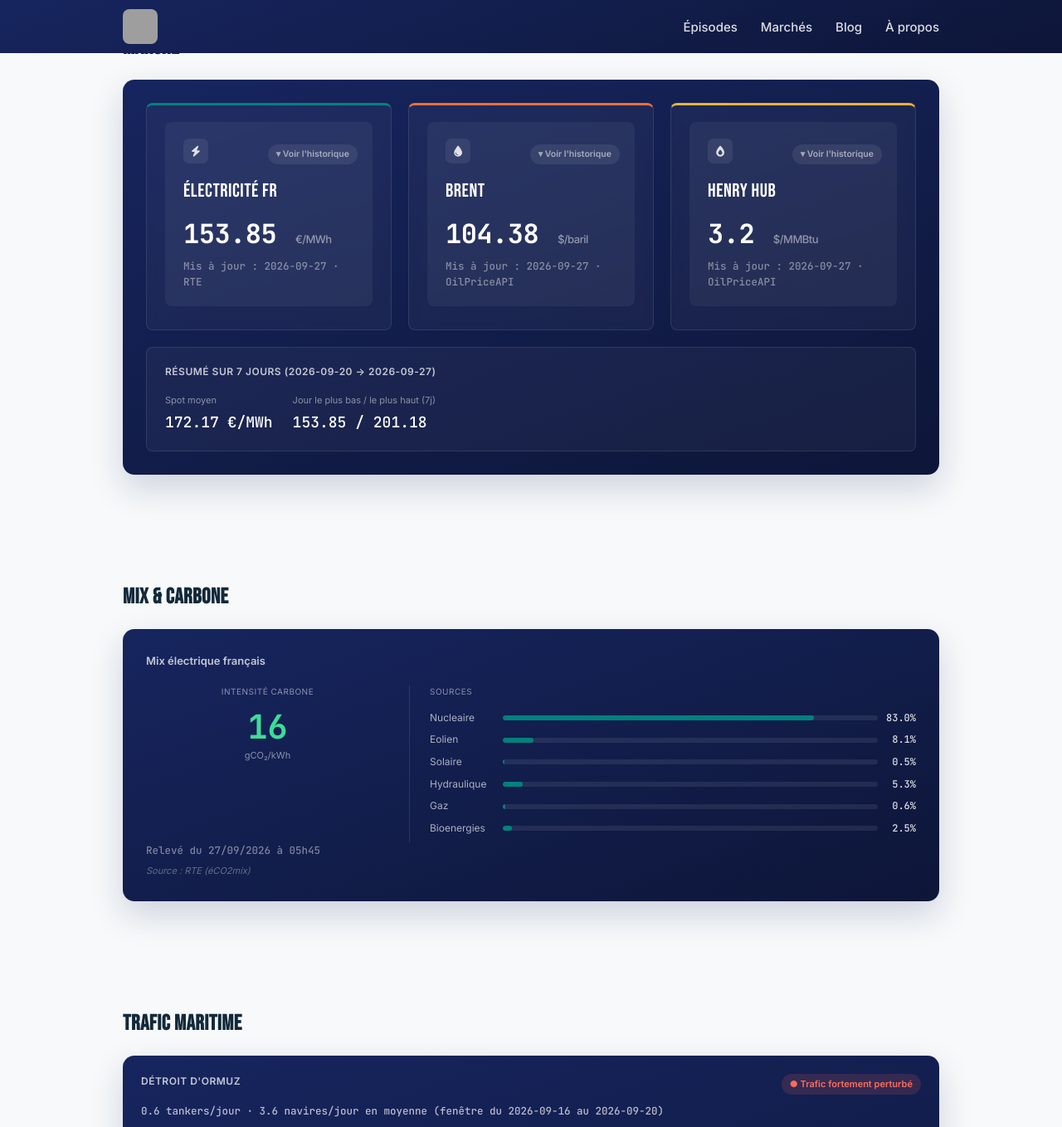
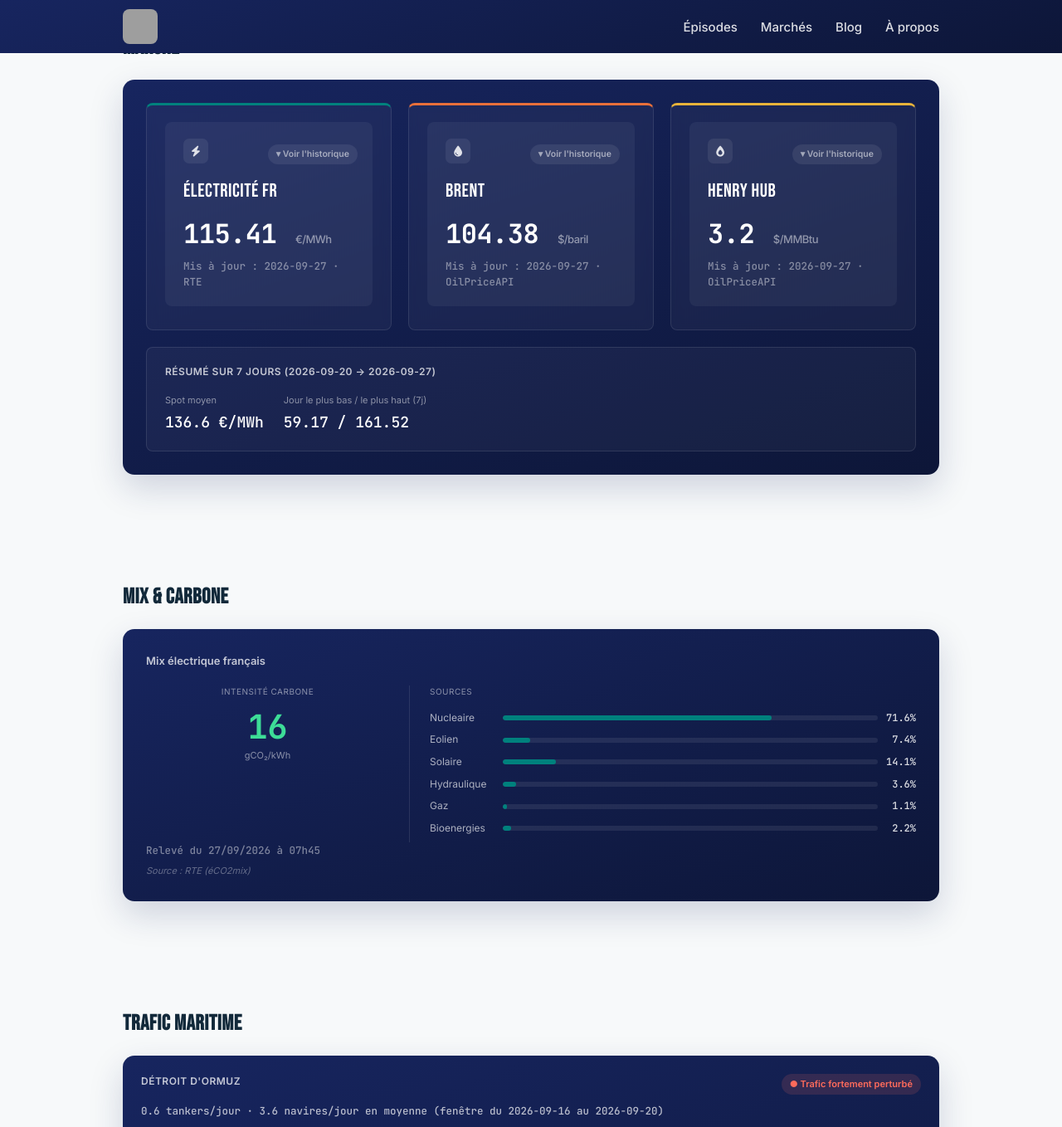
Before and after one commit to InsideEnergyMarkets/Inside-Energy-Markets, a Jekyll site: the page built from marches/index.html, in a window 1280 px wide and 1400 px high, scrolled down 376 px, cut to the strip 0-1358 px from the top of the window. Shown: the whole strip at 83% size. Built offline with Jekyll 4.4.1, drawn with Linux system fonts in a browser that asks for light colours; some of the changed text lies outside the part shown; grey boxes are pictures that could not be loaded.

Commit message:
Mise à jour automatique des données marché

```diff
--- a/_data/market.json
+++ b/_data/market.json
@@ -1,5 +1,5 @@
 {
-  "updated_at": "2026-09-27T06:08:56.603640Z",
+  "updated_at": "2026-09-27T08:12:31.000211Z",
   "brent": {
     "price_usd": 104.38,
     "date": "2026-09-27",
@@ -13,22 +13,24 @@
     "source": "OilPriceAPI"
   },
   "mix_france": {
-    "date_heure": "2026-09-27T05:45:00+00:00",
+    "date_heure": "2026-09-27T07:45:00+00:00",
     "shares": {
-      "nucleaire": 83.0,
-      "eolien": 8.1,
-      "solaire": 0.5,
-      "hydraulique": 5.3,
-      "gaz": 0.6,
-      "bioenergies": 2.5
+      "nucleaire": 71.6,
+      "eolien": 7.4,
+      "solaire": 14.1,
+      "hydraulique": 3.6,
+      "gaz": 1.1,
+      "bioenergies": 2.2
     },
     "top_source": "nucleaire",
-    "top_share": 83.0,
+    "top_share": 71.6,
     "co2_intensity": 16
   },
   "spot_price_france": {
-    "price_eur_mwh": 153.85,
-    "date": "2026-09-27"
+    "price_eur_mwh": 115.41,
+    "date": "2026-09-27",
+    "unit": "EUR/MWh, moyenne journalière",
+    "source": "RTE"
   },
   "chokepoints": {
     "hormuz": {
--- a/_data/market_history.json
+++ b/_data/market_history.json
@@ -601,14 +601,14 @@
   {
     "date": "2026-09-27",
     "mix_shares": {
-      "nucleaire": 83.0,
-      "eolien": 8.1,
-      "solaire": 0.5,
-      "hydraulique": 5.3,
-      "gaz": 0.6,
-      "bioenergies": 2.5
+      "nucleaire": 71.6,
+      "eolien": 7.4,
+      "solaire": 14.1,
+      "hydraulique": 3.6,
+      "gaz": 1.1,
+      "bioenergies": 2.2
     },
     "spot_eur_mwh": 115.41,
-    "spot_source": "Energy-Charts / SMARD"
+    "spot_source": "RTE"
   }
 ]
--- a/_data/weekly_summary.json
+++ b/_data/weekly_summary.json
@@ -2,19 +2,19 @@
   "period_start": "2026-09-20",
   "period_end": "2026-09-27",
   "brent": {
-    "start_usd": 130.8,
-    "end_usd": 104.38,
-    "change_pct": -20.2
+    "start_usd": 116.15,
+    "end_usd": 104.45,
+    "change_pct": -10.1
   },
   "spot_price": {
-    "avg_eur_mwh": 172.17,
-    "min_eur_mwh": 153.85,
-    "max_eur_mwh": 201.18,
+    "avg_eur_mwh": 136.6,
+    "min_eur_mwh": 59.17,
+    "max_eur_mwh": 161.52,
     "days_count": 8
   },
   "mix": {
-    "nuclear_avg_share": 73.5,
-    "renewables_avg_share": 21.6,
+    "nuclear_avg_share": 72.1,
+    "renewables_avg_share": 23.0,
     "days_count": 8
   }
 }
```
